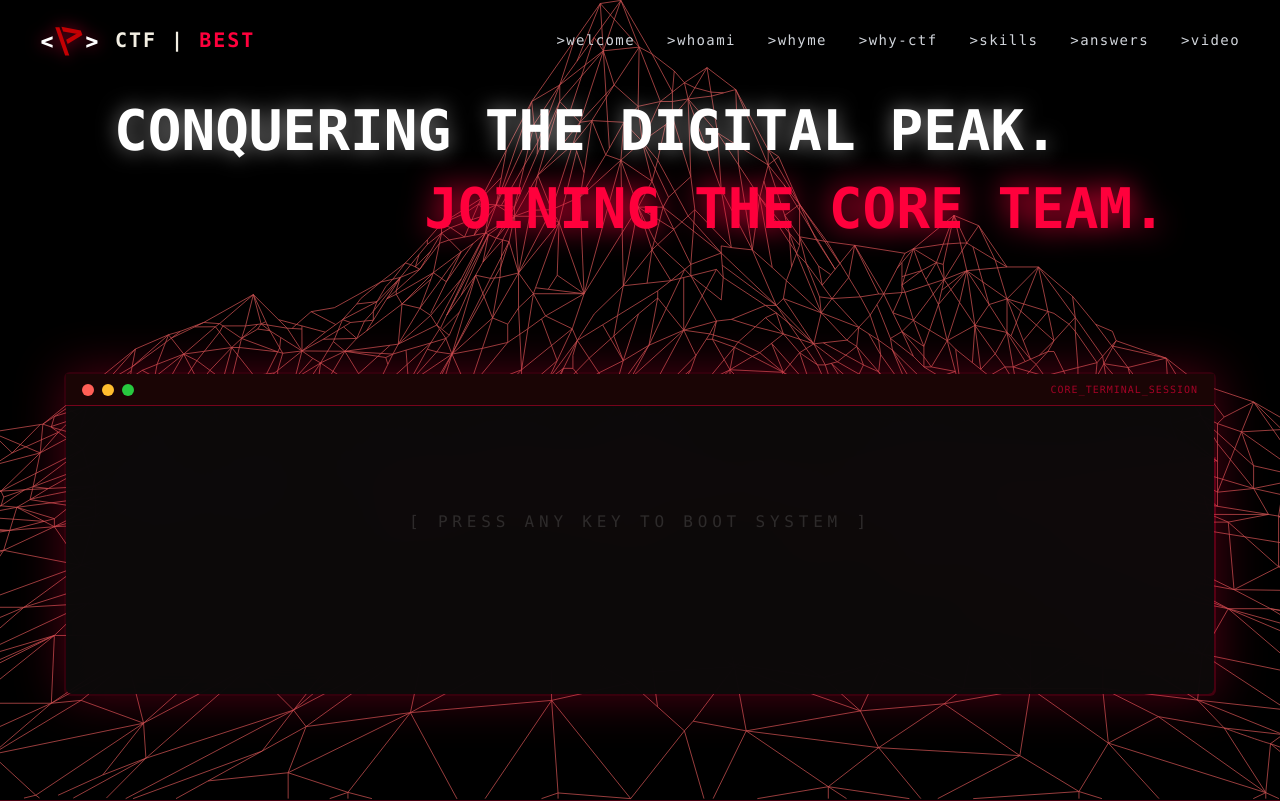
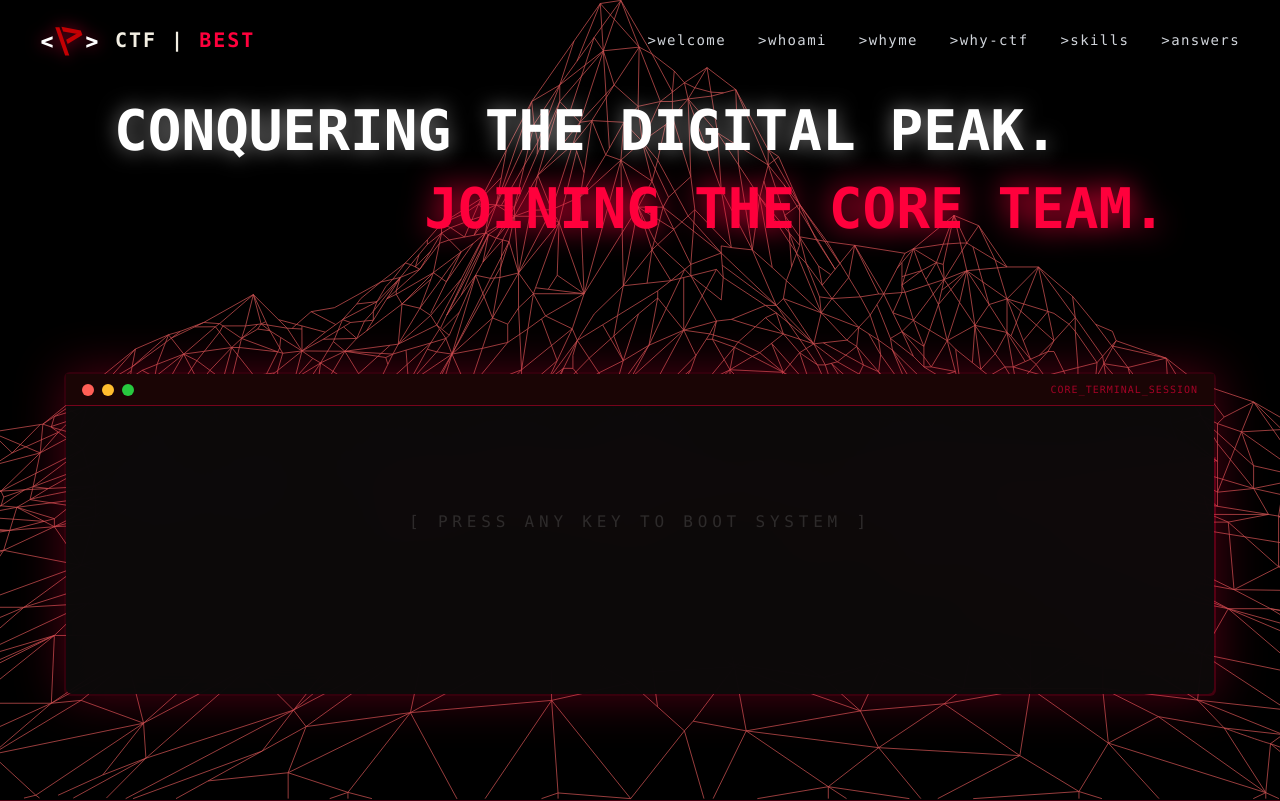
Before and after one commit to yavvvverseeee/-ML-Yarema-Anna, a React (Vite) app: page / in a window 1280 px wide. Shown: the top 801 px of the page. Built offline with nearby package versions, Linux system fonts and the light colour scheme.

Commit message:
Update Navbar.jsx

```diff
--- a/src/components/Navbar.jsx
+++ b/src/components/Navbar.jsx
@@ -13,7 +13,7 @@ const Navbar = () => {
     "why-ctf",
     "skills",
     "answers",
-    "video",
+
   ];
 
   useEffect(() => {
```
